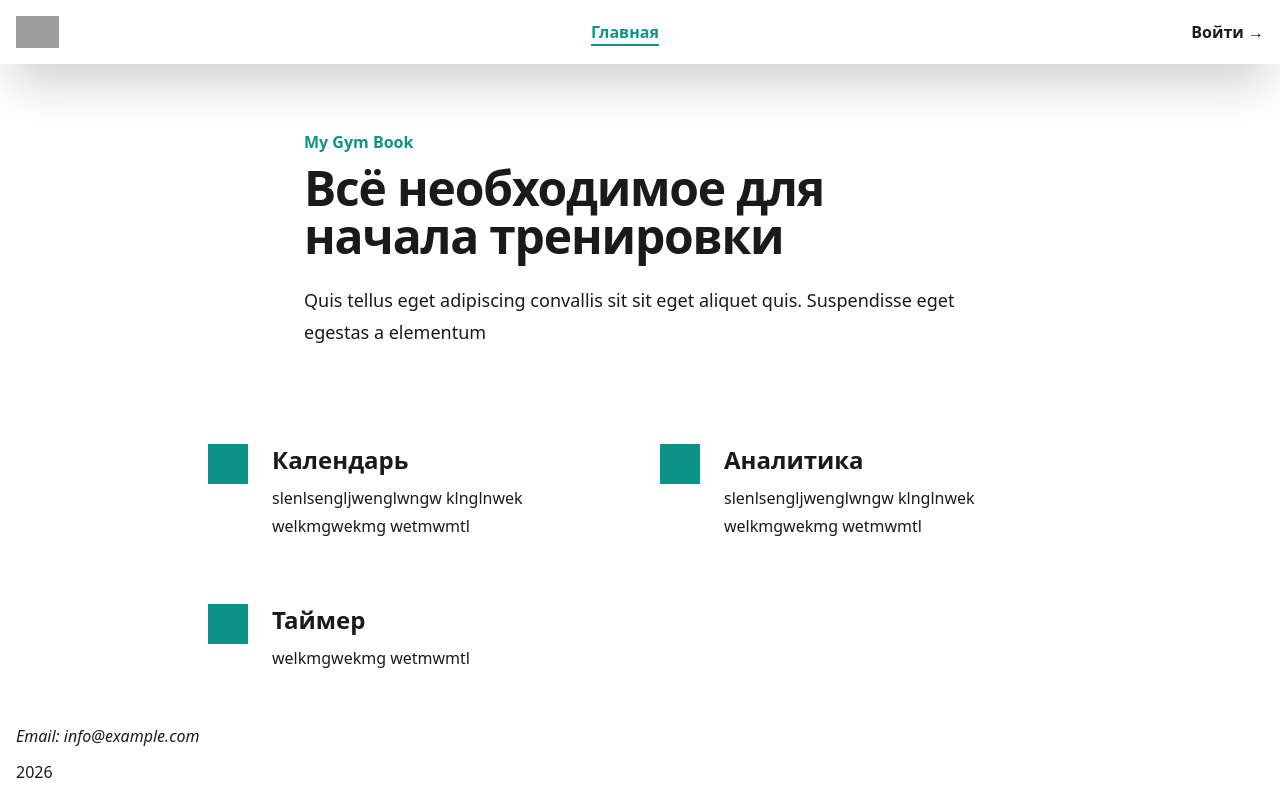
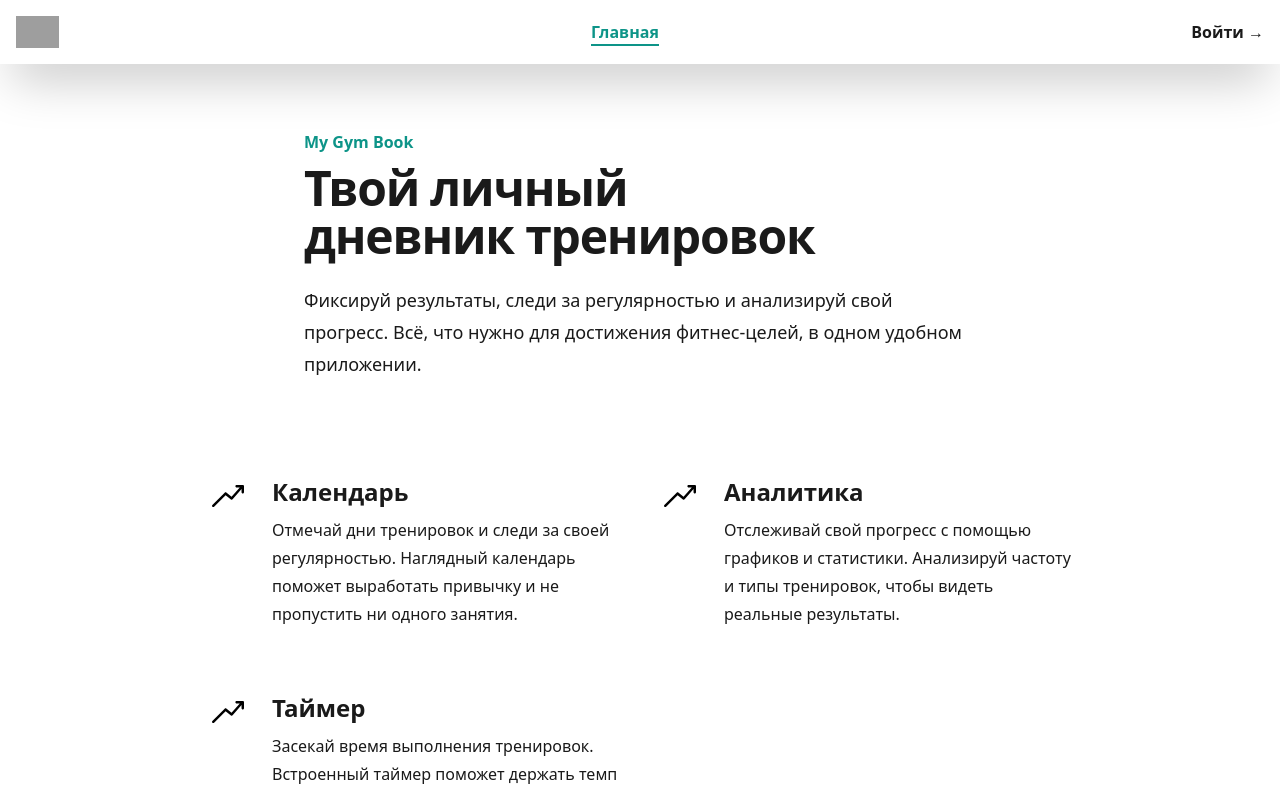
Before and after one commit to JuliaPalna/my-gym-book, a React (Vite) app in the folder client/: page / in a window 1280 px wide. Shown: the top 797 px of the page. Built offline with nearby package versions, Linux system fonts and the light colour scheme; grey boxes are pictures that could not be loaded.

Commit message:
refactiring main page

```diff
--- a/client/src/pages/MainPage/MainPage.tsx
+++ b/client/src/pages/MainPage/MainPage.tsx
@@ -12,12 +12,13 @@ const MainPage = (): React.JSX.Element => {
                     className="mt-2 text-4xl font-semibold tracking-tight
                     text-pretty sm:text-5xl lg:text-balance"
                 >
-                    Всё необходимое для начала тренировки
+                    Твой личный дневник тренировок
                 </p>
 
                 <p className="hidden sm:block mt-6 text-lg/8">
-                    Quis tellus eget adipiscing convallis sit sit eget aliquet
-                    quis. Suspendisse eget egestas a elementum
+                    Фиксируй результаты, следи за регулярностью и анализируй
+                    свой прогресс. Всё, что нужно для достижения фитнес-целей, в
+                    одном удобном приложении.
                 </p>
             </div>
 
@@ -29,12 +30,16 @@ const MainPage = (): React.JSX.Element => {
                     <div key={feature.id} className="relative sm:pl-16">
                         <div
                             className="hidden sm:absolute sm:top-0 sm:left-0 sm:size-10
-                            sm:flex-center sm:bg-brand-primary"
-                        ></div>
+                            sm:flex-center"
+                        >
+                            {feature.icon}
+                        </div>
+
                         <div className="text-base/7">
                             <p className="font-semibold text-2xl">
                                 {feature.name}
                             </p>
+
                             <p className="pt-2">{feature.description}</p>
                         </div>
                     </div>
--- a/client/src/pages/MainPage/constants/index.tsx
+++ b/client/src/pages/MainPage/constants/index.tsx
@@ -1,20 +1,30 @@
-export const features = [
+import GrowthAnalytic from '../../../app/assets/growthAnalytic.svg?react';
+
+export const features: {
+    id: string;
+    name: string;
+    description: string;
+    icon: React.JSX.Element;
+}[] = [
     {
         id: 'calc',
         name: 'Календарь',
-        description: 'slenlsengljwenglwngw klnglnwek welkmgwekmg wetmwmtl',
-        icon: <img src="#" alt="drger" />,
+        description:
+            'Отмечай дни тренировок и следи за своей регулярностью. Наглядный календарь поможет выработать привычку и не пропустить ни одного занятия.',
+        icon: <GrowthAnalytic />,
     },
     {
         id: 'analytic',
         name: 'Аналитика',
-        description: 'slenlsengljwenglwngw klnglnwek welkmgwekmg wetmwmtl',
-        icon: <img src="#" alt="drger" />,
+        description:
+            'Отслеживай свой прогресс с помощью графиков и статистики. Анализируй частоту и типы тренировок, чтобы видеть реальные результаты.',
+        icon: <GrowthAnalytic />,
     },
     {
         id: 'timer',
         name: 'Таймер',
-        description: 'welkmgwekmg wetmwmtl',
-        icon: <img src="#" alt="drger" />,
+        description:
+            'Засекай время выполнения тренировок. Встроенный таймер поможет держать темп и не отвлекаться на сторонние приложения.',
+        icon: <GrowthAnalytic />,
     },
 ];
```
Also changed, not shown: client/src/app/assets/growthAnalytic.svg (added).
